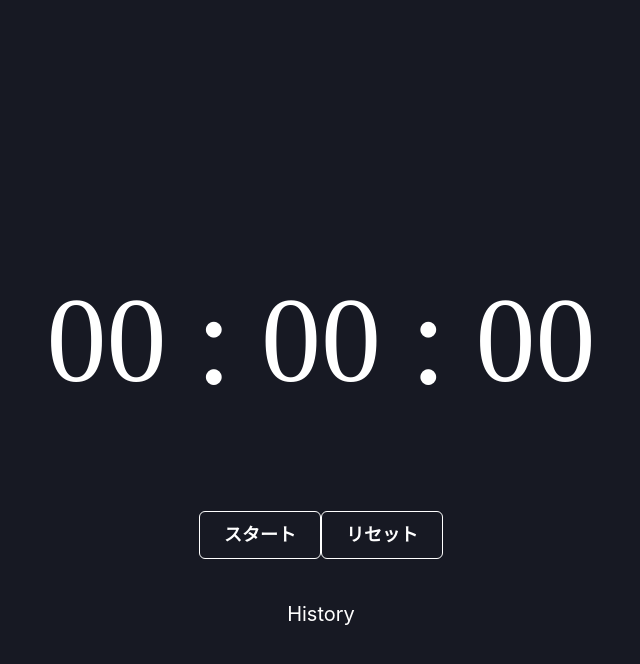
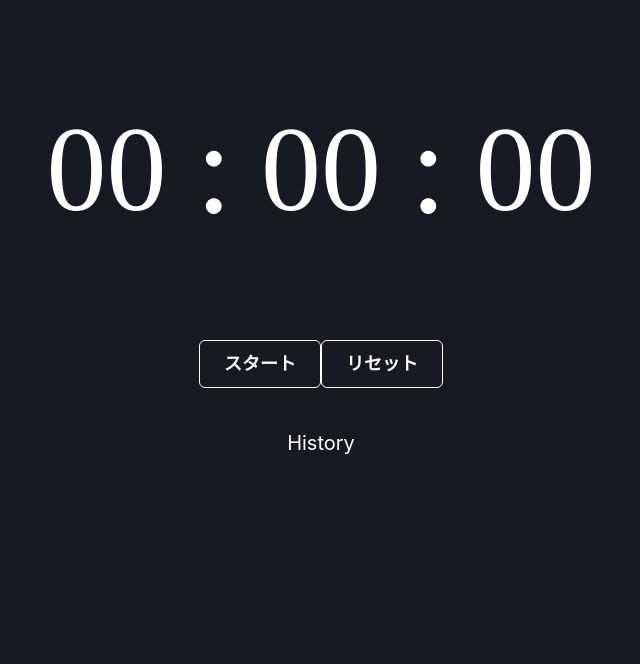
Before and after one commit to fumontr/task-fast, a Next.js app in the folder app/: page / in a window 1280 px wide. Shown: the top 664 px of the page, without its empty margins (319-959 px from the left). Built offline with nearby package versions, Linux system fonts and the light colour scheme.

Commit message:
:sparkles: UI動かなくした

```diff
--- a/app/src/components/Stopwatch.tsx
+++ b/app/src/components/Stopwatch.tsx
@@ -100,10 +100,12 @@ export const Stopwatch = () => {
         </Button>
       </Flex>
       {/* 履歴表示 */}
-      <Flex direction="column">
-        <Text color="white" fontSize="xl" mt={10}>
+      <Flex justifyContent="center" w="full" mt={10} mb={4}>
+        <Text color="white" fontSize="xl">
           History
         </Text>
+      </Flex>
+      <Flex direction="column" h="500px" maxH="500px" overflow="auto" px={4}>
         {history.map((h, i) => (
           <DisplayEvent key={i} {...h} />
         ))}
```
